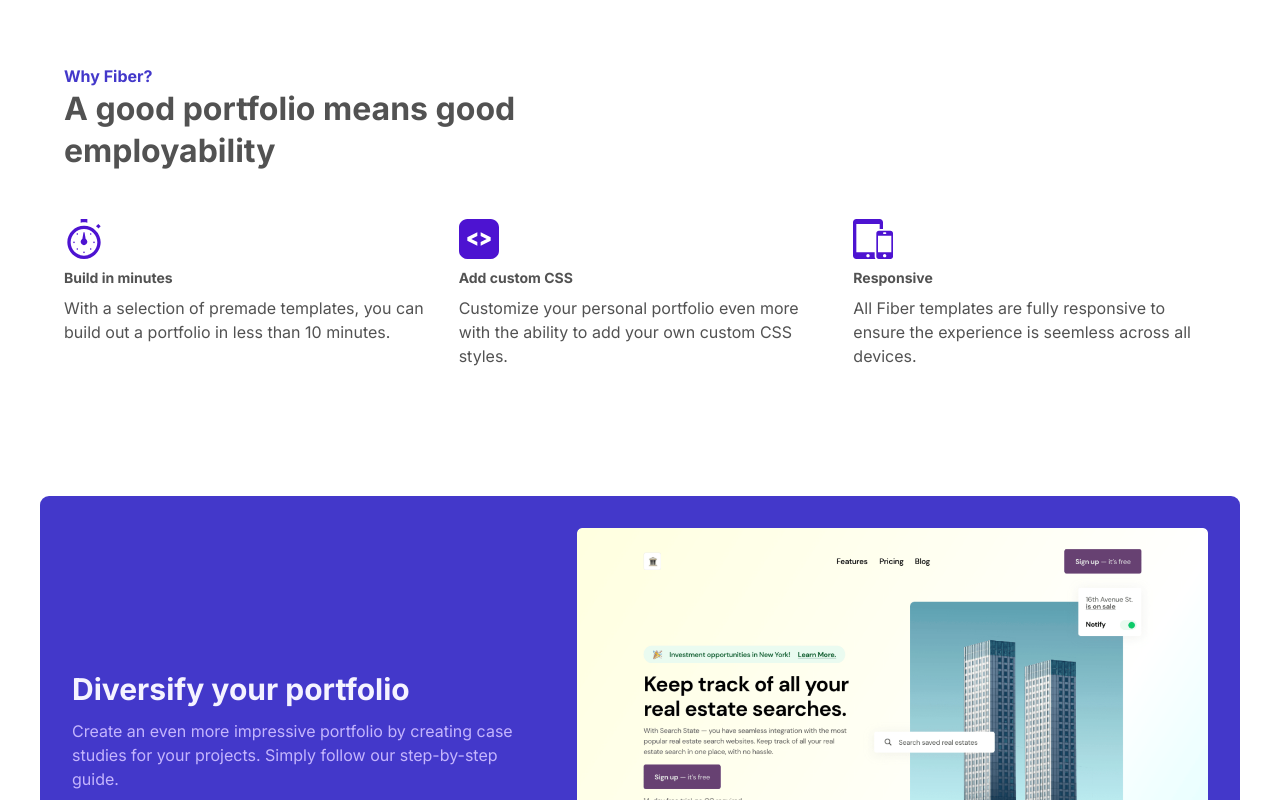
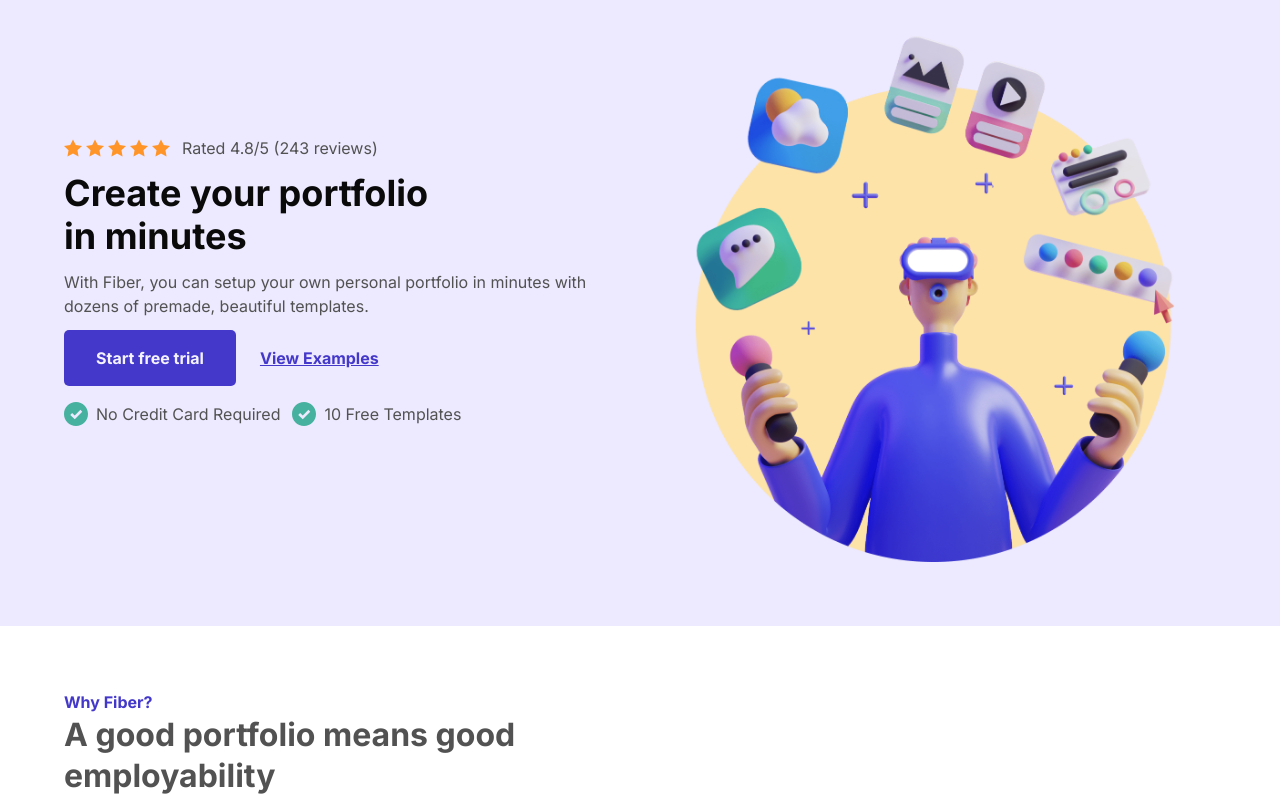
Before and after one commit to mjamecny/fiber-landing-page, a React (Vite) app: page / in a window 1280 px wide. Shown: the top 800 px of the page. Built offline with nearby package versions, Linux system fonts and the light colour scheme.

Commit message:
add styles for Hero section

```diff
--- a/src/App.jsx
+++ b/src/App.jsx
@@ -3,12 +3,14 @@
 import Footer from "./Footer"
 import Cta from "./Cta"
 import Features from "./Features"
+import Hero from "./Hero"
 
 const StyledApp = styled.div``
 
 export default function App() {
   return (
     <StyledApp>
+      <Hero />
       <Features />
       <Cta />
       <Footer />
--- a/src/Hero.jsx
+++ b/src/Hero.jsx
@@ -1,3 +1,156 @@
+import styled from "styled-components"
+
+const StyledHero = styled.section`
+  background-color: var(--color-violet-200);
+  padding-bottom: 6.4rem;
+`
+
+const Container = styled.div`
+  max-width: 120rem;
+  margin: 0 auto;
+  padding-inline: 2.4rem;
+
+  display: grid;
+  grid-template-columns: 1fr;
+  gap: 2.4rem;
+
+  @media (min-width: 768px) {
+    grid-template-columns: 1fr 1fr;
+    align-items: center;
+  }
+`
+
+const Image = styled.img`
+  width: 100%;
+
+  @media (min-width: 768px) {
+    grid-column: 2 / -1;
+  }
+`
+
+const Content = styled.div`
+  @media (min-width: 768px) {
+    grid-row: 1 / 2;
+    grid-column: 1 / 2;
+  }
+`
+
+const RatingContainer = styled.div`
+  display: none;
+  align-items: center;
+  gap: 1.2rem;
+
+  @media (min-width: 768px) {
+    display: flex;
+  }
+`
+
+const StarContainer = styled.div`
+  display: flex;
+  gap: 0.4rem;
+`
+
+const Heading = styled.h1`
+  font-size: 3.6rem;
+  color: var(--color-neutral-950);
+  line-height: 1.2;
+  margin-top: 1.2rem;
+
+  @media (min-width: 768px) {
+    width: 70%;
+  }
+`
+
+const Description = styled.p`
+  margin-top: 1.2rem;
+`
+
+const ButtonContainer = styled.div`
+  display: flex;
+  flex-direction: column;
+  gap: 1.6rem;
+  margin-top: 1.2rem;
+
+  @media (min-width: 768px) {
+    flex-direction: row;
+    align-items: center;
+    gap: 2.4rem;
+  }
+`
+
+const Button = styled.button`
+  font-weight: 700;
+  border: none;
+  border-radius: 5px;
+  padding: 1.6rem 3.2rem;
+  background-color: var(--color-indigo-700);
+  color: var(--color-violet-50);
+`
+
+const ButtonLink = styled.a`
+  font-weight: 700;
+  text-align: center;
+  color: var(--color-indigo-700);
+  text-decoration: underline;
+`
+
+const RegisterList = styled.ul`
+  display: flex;
+  flex-direction: column;
+  gap: 1.2rem;
+  margin-top: 1.6rem;
+
+  @media (min-width: 768px) {
+    flex-direction: row;
+  }
+`
+
+const ListItem = styled.li`
+  display: flex;
+  gap: 0.8rem;
+`
+
+const ItemText = styled.p``
+
+const CheckIcon = styled.img``
+
 export default function Hero() {
-  return <div>Hero</div>
+  return (
+    <StyledHero>
+      <Container>
+        <Image src="hero.png" alt="hero illustration" />
+        <Content>
+          <RatingContainer>
+            <StarContainer>
+              <img src="star.svg" alt="star icon" />
+              <img src="star.svg" alt="star icon" />
+              <img src="star.svg" alt="star icon" />
+              <img src="star.svg" alt="star icon" />
+              <img src="star.svg" alt="star icon" />
+            </StarContainer>
+            <p>Rated 4.8/5 (243 reviews)</p>
+          </RatingContainer>
+          <Heading>Create your portfolio in minutes</Heading>
+          <Description>
+            With Fiber, you can setup your own personal portfolio in minutes
+            with dozens of premade, beautiful templates.
+          </Description>
+          <ButtonContainer>
+            <Button>Start free trial</Button>
+            <ButtonLink href="#">View Examples</ButtonLink>
+          </ButtonContainer>
+          <RegisterList>
+            <ListItem>
+              <CheckIcon src="checkmark.svg" alt="checkmark icon" />
+              <ItemText>No Credit Card Required</ItemText>
+            </ListItem>
+            <ListItem>
+              <CheckIcon src="checkmark.svg" alt="checkmark icon" />
+              <ItemText>10 Free Templates</ItemText>
+            </ListItem>
+          </RegisterList>
+        </Content>
+      </Container>
+    </StyledHero>
+  )
 }
```
